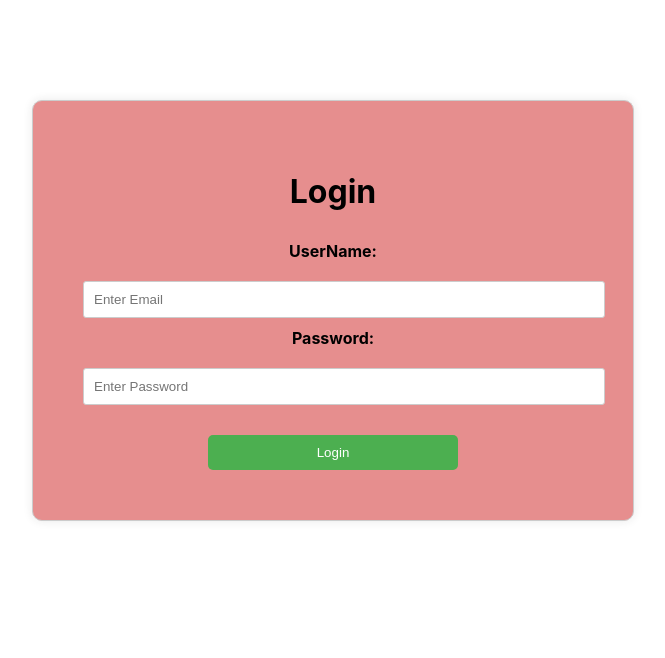
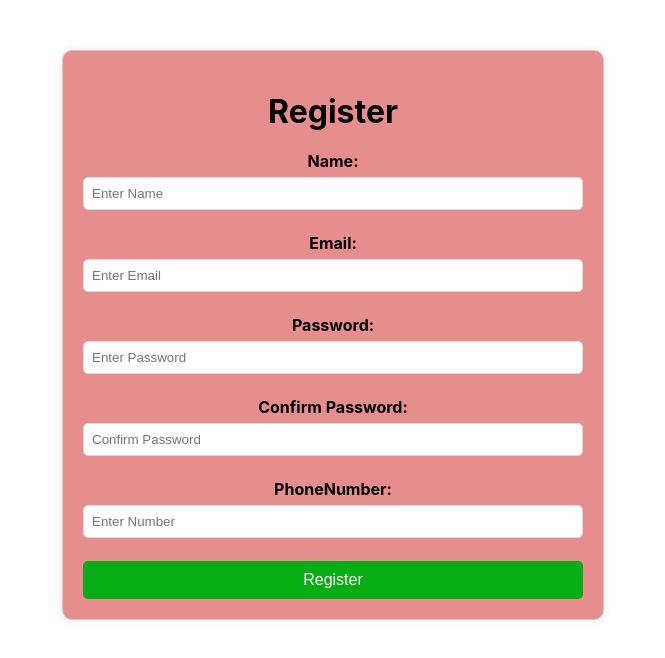
Before and after one commit to priyadarshini-j/AppDevelopment, a React (Create React App) app in the folder project/: page / in a window 1280 px wide. Shown: the top 658 px of the page, without its empty margins (307-972 px from the left). Built offline with nearby package versions, Linux system fonts and the light colour scheme.

Commit message:
To create Register page

```diff
--- a/project/src/App.js
+++ b/project/src/App.js
@@ -6,8 +6,8 @@ import Register from './components/Register';
 function App() {
   return (
     <div className="App">
-      <Login/>
-      {/* <Register/> */}
+      {/* <Login/> */}
+      <Register/>
     </div>
   );
 }
--- /dev/null
+++ b/project/src/assets/css/Register.css
@@ -0,0 +1,53 @@
+
+.container {
+    max-width: 500px;
+    margin: 0 auto;
+    margin-top: 50px;
+    padding: 20px;
+    border: 1px solid #ccc;
+    border-radius: 10px;
+    box-shadow: 0 0 10px rgba(0, 0, 0, 0.1);
+    background-color: #e68e8e;
+  }
+
+  h1 {
+    text-align: center;
+    margin-bottom: 20px;
+  }
+
+  label {
+    display: block;
+    margin-bottom: 6px;
+    font-weight: bold;
+  }
+
+  input {
+    width: 100%;
+    padding: 8px;
+    margin-bottom: 3px;
+    border: 1px solid #dddada;
+    border-radius: 5px;
+    box-sizing: border-box;
+  }
+
+  button {
+    width: 100%;
+    padding: 10px;
+    background-color: #07ad15;
+    border: none;
+    border-radius: 5px;
+    color: white;
+    font-size: 16px;
+    cursor: pointer;
+  }
+
+  button:hover {
+    background-color: #0f8a29;
+  }
+
+  .error {
+    color: red;
+    margin-top: -5px;
+    margin-bottom: -20px;
+    font-size: 1.0em;
+  }
--- a/project/src/components/Login.js
+++ b/project/src/components/Login.js
@@ -39,8 +39,8 @@ function Login() {
                     placeholder="Enter Email"
                     name="email"
                     value={formData.email}
-                    onChange={handleChange}
-                />
+                    onChange={handleChange}/>
+
                 {error.email && <p className="error-message">{error.email}</p>}
 
                 <label>Password:</label>
--- a/project/src/components/Register.js
+++ b/project/src/components/Register.js
@@ -1,5 +1,5 @@
-import { useState } from "react";
-
+import React, { useState } from "react";
+import '../assets/css/Register.css';
 function Register() {
   const [formData, setFormData] = useState({
     name: '',
@@ -14,7 +14,7 @@ function Register() {
     email: "",
     password: "",
     confirmPassword: "",
-     phoneNumber:''
+    phoneNumber:''
   });
 
   const handleChange = (event) => {
@@ -51,7 +51,7 @@ function Register() {
   };
 
   return (
-    <div>
+    <div className="container">
       <h1>Register</h1>
       <form onSubmit={handleSubmit}>
         <label>Name:</label>
@@ -61,9 +61,9 @@ function Register() {
           name="name"
           value={formData.name}
           onChange={handleChange}
-          required
+
         />
-        {error.name && <p style={{ color: "red" }}>{error.name}</p>}<br></br><br></br>
+        {error.name && <p className="error">{error.name}</p>}<br></br><br></br>
 
         <label>Email:</label>
         <input
@@ -73,7 +73,7 @@ function Register() {
           value={formData.email}
           onChange={handleChange}
         />
-        {error.email && <p style={{ color: "red" }}>{error.email}</p>}<br></br><br></br>
+        {error.email && <p className="error">{error.email}</p>}<br></br><br></br>
 
         <label>Password:</label>
         <input
@@ -83,7 +83,7 @@ function Register() {
           value={formData.password}
           onChange={handleChange}
         />
-        {error.password && <p style={{ color: "red" }}>{error.password}</p>}<br></br><br></br>
+        {error.password && <p className="error">{error.password}</p>}<br></br><br></br>
 
         <label>Confirm Password:</label>
         <input
@@ -93,16 +93,17 @@ function Register() {
           value={formData.confirmPassword}
           onChange={handleChange}
         />
-        {error.confirmPassword && <p style={{ color: "red" }}>{error.confirmPassword}</p>}<br></br><br></br>
+        {error.confirmPassword && <p className="error">{error.confirmPassword}</p>}<br></br><br></br>
+
         <label>PhoneNumber:</label>
         <input
-          type="number"
+          type="text"
           placeholder="Enter Number"
           name="phoneNumber"
           value={formData.phoneNumber}
           onChange={handleChange}
         />
-        {error.phoneNumber && <p style={{ color: "red" }}>{error.phoneNumber}</p>}<br></br><br></br>
+        {error.phoneNumber && <p className="error">{error.phoneNumber}</p>}<br></br><br></br>
 
         <button type="submit">Register</button>
       </form>
```
